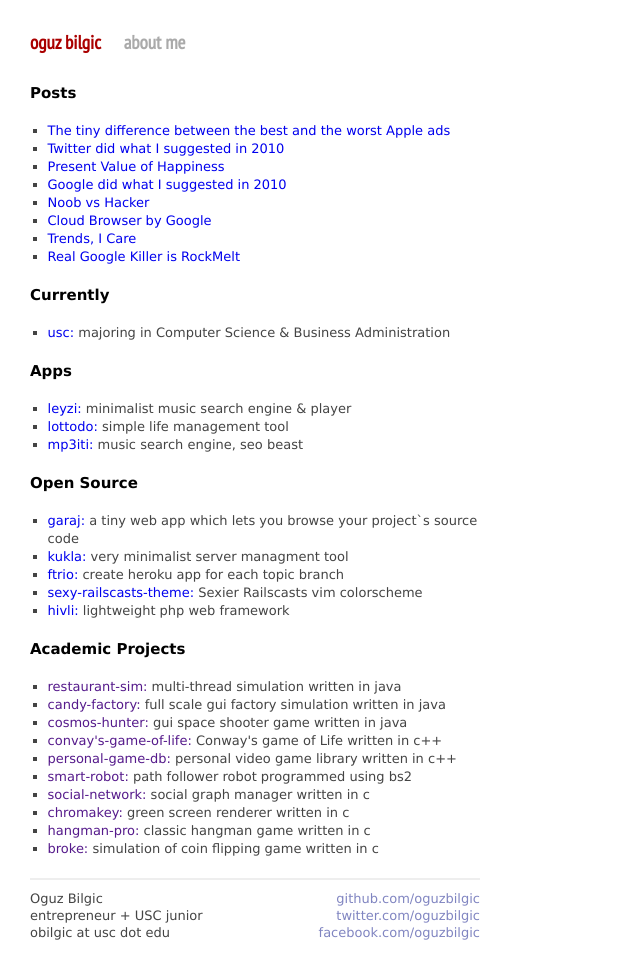
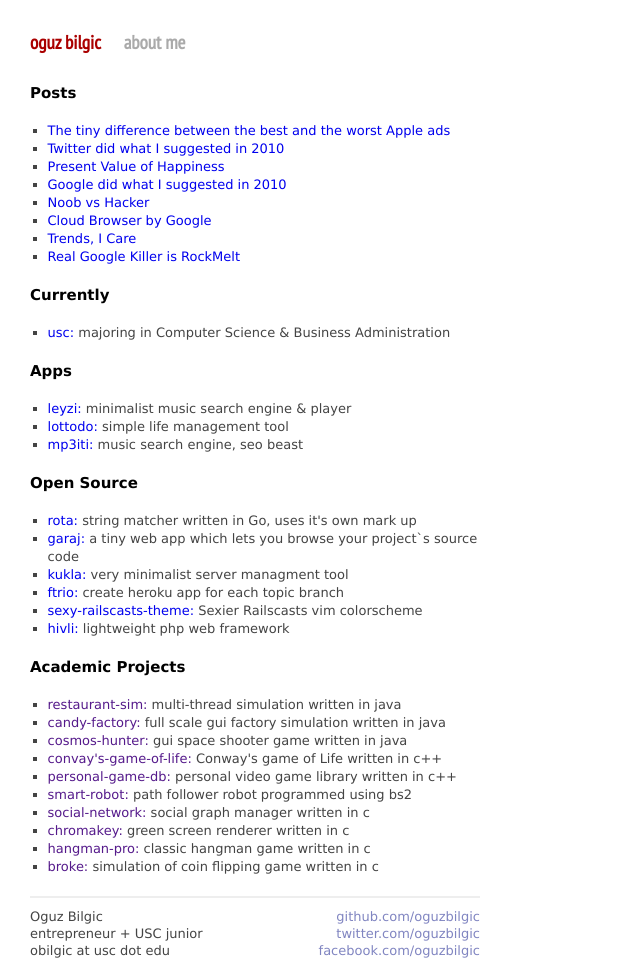
Before and after one commit to oguzbilgic/oguzbilgic.github.com, a Jekyll site: the page built from index.html, in a window 1280 px wide. Shown: the whole page, without its empty margins (0-640 px from the left). Built offline with Jekyll 4.4.1, drawn with Linux system fonts in a browser that asks for light colours; Markdown is read by kramdown in place of the engine named in the settings.

Commit message:
Update index.html

```diff
--- a/index.html
+++ b/index.html
@@ -25,6 +25,7 @@
 
   <h2>Open Source</h2>
   <ul class="posts">
+    <li><a href="http://github.com/oguzbilgic/rota/">rota:</a> string matcher written in Go, uses it's own mark up</li>
     <li><a href="http://github.com/oguzbilgic/garaj/">garaj:</a> a tiny web app which lets you browse your project`s source code</li>
     <li><a href="http://github.com/oguzbilgic/kukla/">kukla:</a> very minimalist server managment tool</li>
     <li><a href="http://github.com/oguzbilgic/ftrio/">ftrio:</a> create heroku app for each topic branch</li>
```
